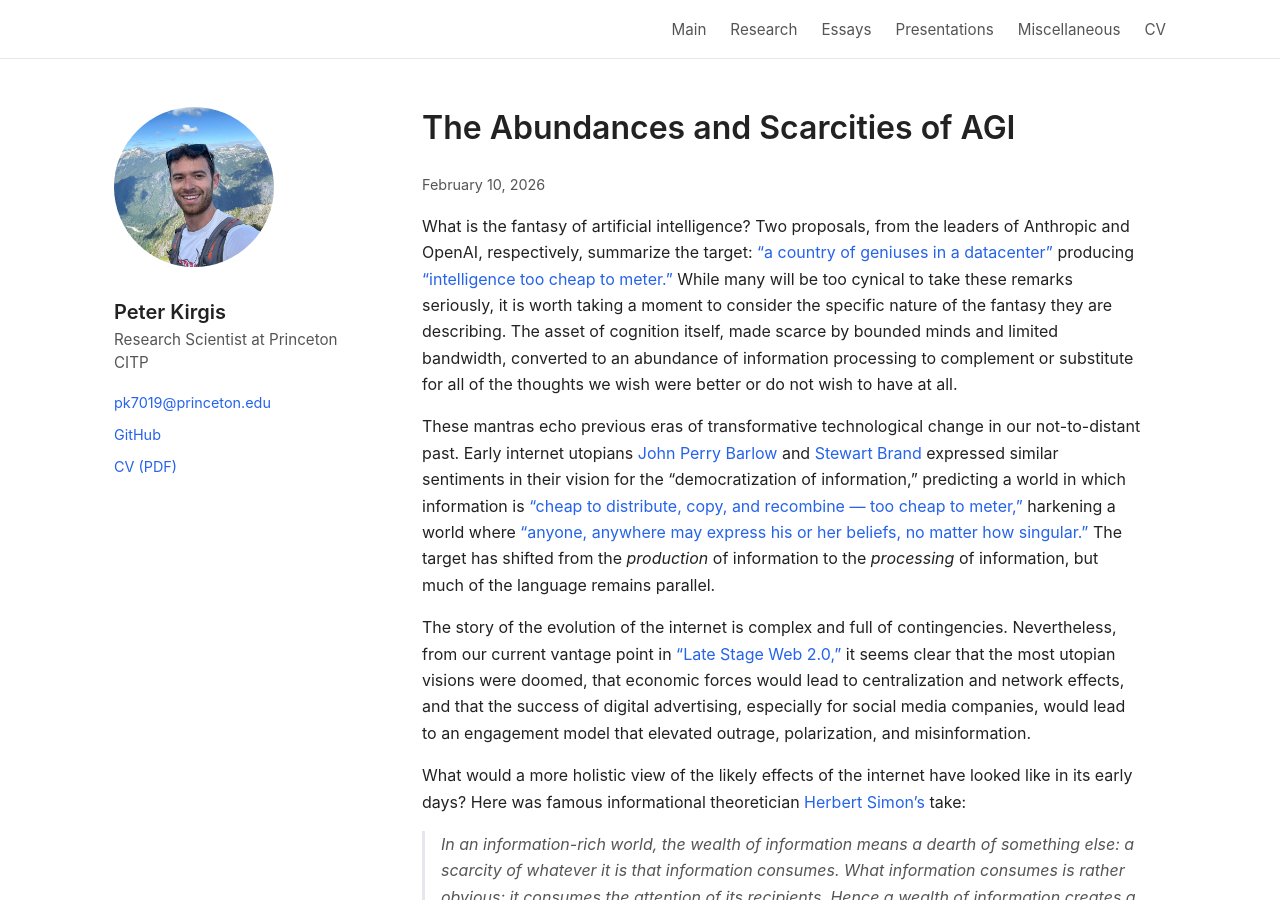
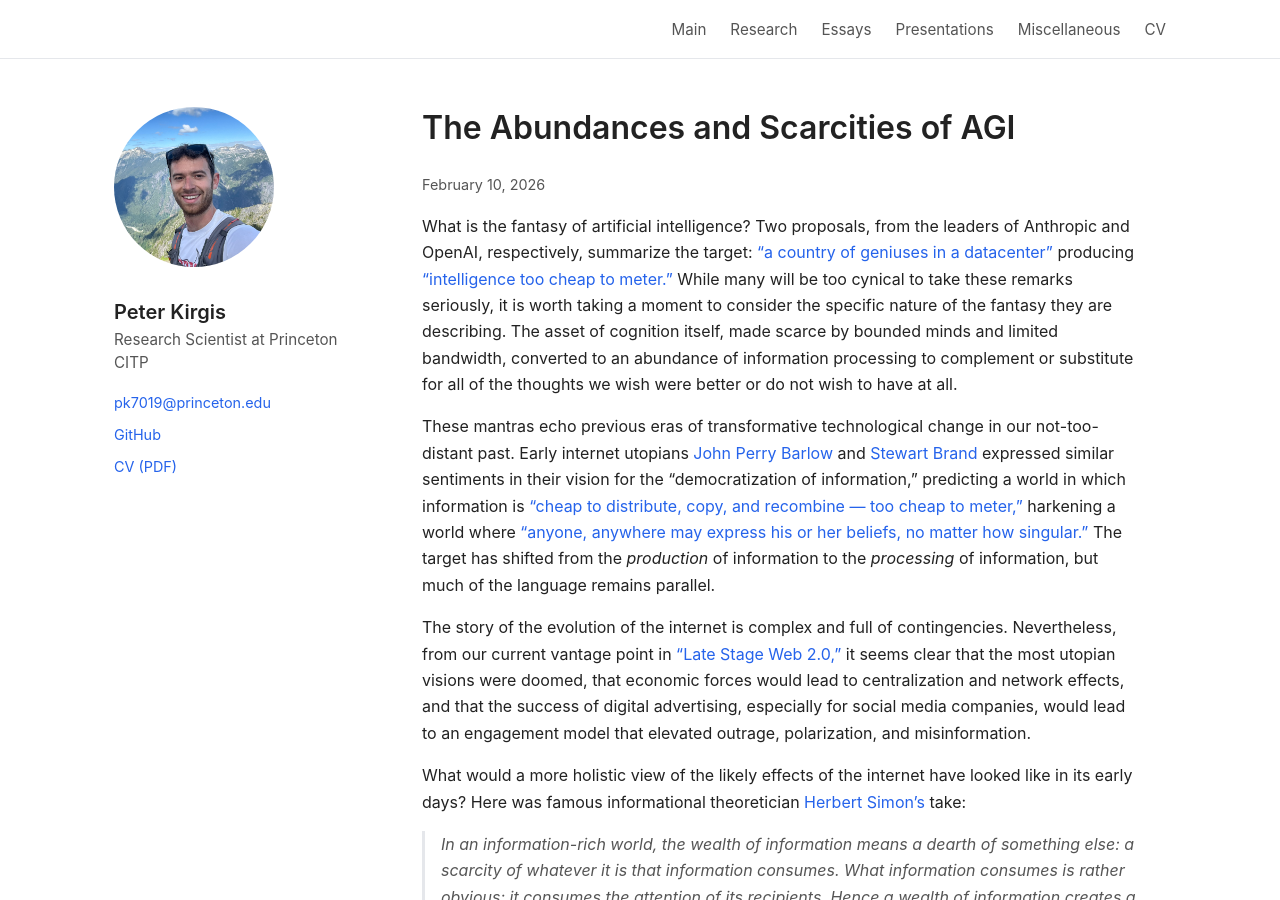
Before and after one commit to peterkirgis/peterkirgis.github.io, a Jekyll site: the page built from _posts/2026-02-10-abundance-scarcity.md, in a window 1280 px wide and 900 px high. Built offline with Jekyll 4.4.1, drawn with Linux system fonts in a browser that asks for light colours.

Commit message:
fixed spelling errors

```diff
--- a/_posts/2026-02-10-abundance-scarcity.md
+++ b/_posts/2026-02-10-abundance-scarcity.md
@@ -6,7 +6,7 @@ permalink: /posts/2026/02/10/abundance-scarcity
 
 What is the fantasy of artificial intelligence? Two proposals, from the leaders of Anthropic and OpenAI, respectively, summarize the target: ["a country of geniuses in a datacenter"](https://darioamodei.com/essay/machines-of-loving-grace) producing ["intelligence too cheap to meter."](https://blog.samaltman.com/the-gentle-singularity) While many will be too cynical to take these remarks seriously, it is worth taking a moment to consider the specific nature of the fantasy they are describing. The asset of cognition itself, made scarce by bounded minds and limited bandwidth, converted to an abundance of information processing to complement or substitute for all of the thoughts we wish were better or do not wish to have at all.
 
-These mantras echo previous eras of transformative technological change in our not-to-distant past. Early internet utopians [John Perry Barlow](https://en.wikipedia.org/wiki/John_Perry_Barlow) and [Stewart Brand](https://en.wikipedia.org/wiki/Stewart_Brand) expressed similar sentiments in their vision for the "democratization of information," predicting a world in which information is ["cheap to distribute, copy, and recombine — too cheap to meter,"](https://monoskop.org/images/4/47/Brand_Stewart_The_Media_Lab.pdf) harkening a world where ["anyone, anywhere may express his or her beliefs, no matter how singular."](https://www.eff.org/cyberspace-independence) The target has shifted from the *production* of information to the *processing* of information, but much of the language remains parallel.
+These mantras echo previous eras of transformative technological change in our not-too-distant past. Early internet utopians [John Perry Barlow](https://en.wikipedia.org/wiki/John_Perry_Barlow) and [Stewart Brand](https://en.wikipedia.org/wiki/Stewart_Brand) expressed similar sentiments in their vision for the "democratization of information," predicting a world in which information is ["cheap to distribute, copy, and recombine — too cheap to meter,"](https://monoskop.org/images/4/47/Brand_Stewart_The_Media_Lab.pdf) harkening a world where ["anyone, anywhere may express his or her beliefs, no matter how singular."](https://www.eff.org/cyberspace-independence) The target has shifted from the *production* of information to the *processing* of information, but much of the language remains parallel.
 
 The story of the evolution of the internet is complex and full of contingencies. Nevertheless, from our current vantage point in ["Late Stage Web 2.0,"](https://en.wikipedia.org/wiki/Web_2.0) it seems clear that the most utopian visions were doomed, that economic forces would lead to centralization and network effects, and that the success of digital advertising, especially for social media companies, would lead to an engagement model that elevated outrage, polarization, and misinformation.
 
```
Also changed, not shown: _posts/2026-03-24-ai-progress.md (+2 -2 lines).
